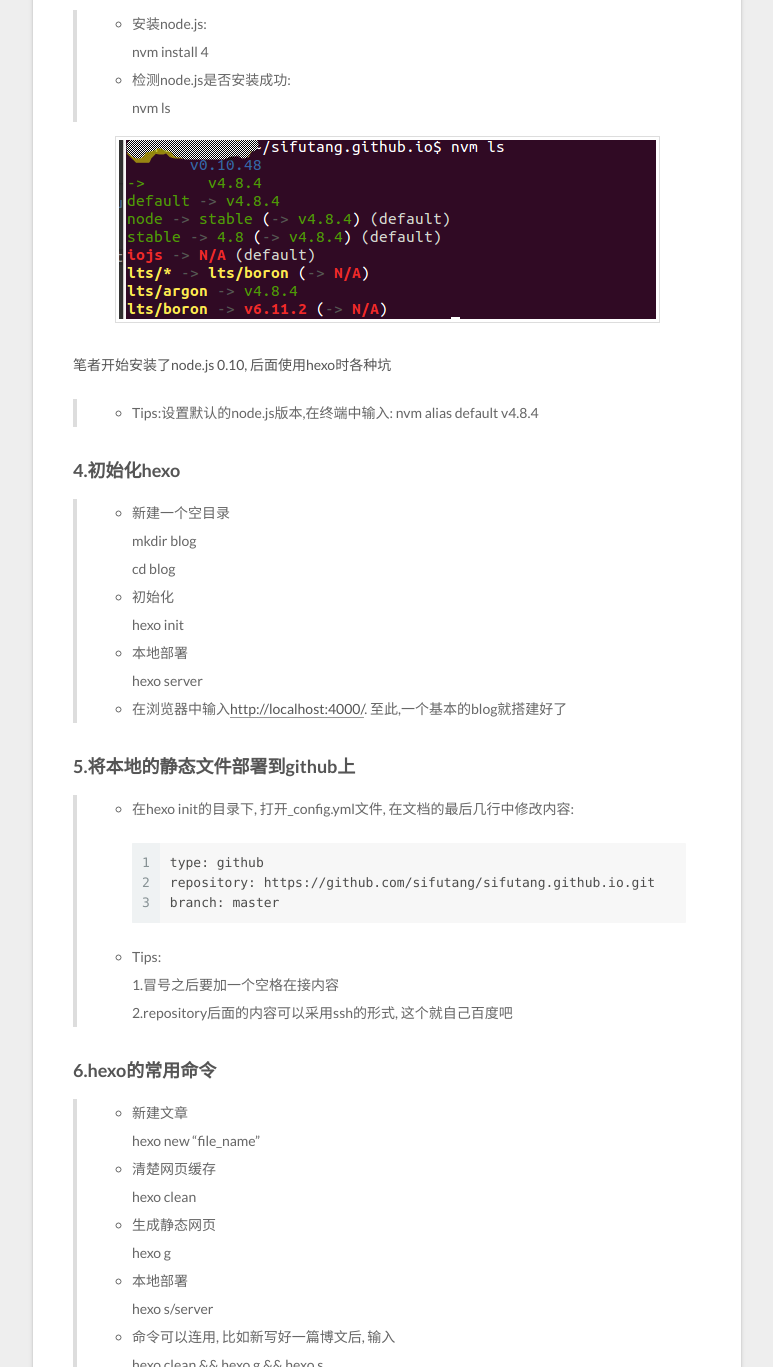
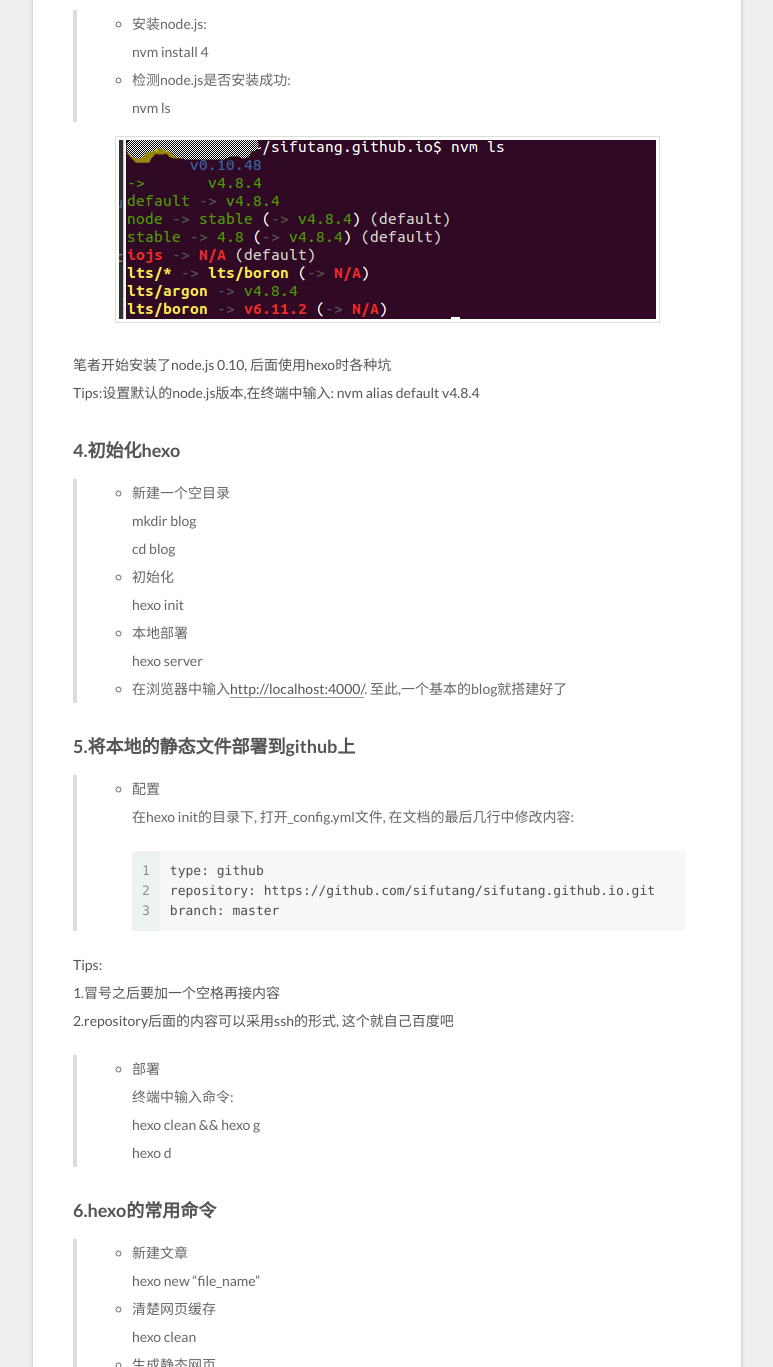
Before and after one commit to sifutang/sifutang.github.io, a plain HTML site: page index.html in a window 1280 px wide. Shown: the part 1140-2507 px from the top of the page, without its empty margins (379-1152 px from the left). Drawn offline with Linux system fonts and the light colour scheme.

Commit message:
Site updated: 2017-08-19 10:00:19

```diff
--- a/css/main.css
+++ b/css/main.css
@@ -1808,7 +1808,7 @@ pre .javascript .function {
   width: 4px;
   height: 4px;
   border-radius: 50%;
-  background: #ddd420;
+  background: #ff8aed;
 }
 .links-of-blogroll {
   font-size: 13px;
--- a/index.html
+++ b/index.html
@@ -381,12 +381,7 @@
 <li>检测node.js是否安装成功:<br>nvm ls</li>
 </ul>
 </blockquote>
-<p><img src="../../images/nvm_list.png" alt="nvm_list"><br>笔者开始安装了node.js 0.10, 后面使用hexo时各种坑</p>
-<blockquote>
-<ul>
-<li>Tips:设置默认的node.js版本,在终端中输入: nvm alias default v4.8.4</li>
-</ul>
-</blockquote>
+<p><img src="../../images/nvm_list.png" alt="nvm_list"><br>笔者开始安装了node.js 0.10, 后面使用hexo时各种坑<br>Tips:设置默认的node.js版本,在终端中输入: nvm alias default v4.8.4</p>
 <h3 id="4-初始化hexo"><a href="#4-初始化hexo" class="headerlink" title="4.初始化hexo"></a>4.初始化hexo</h3><blockquote>
 <ul>
 <li>新建一个空目录<br>mkdir blog<br>cd blog</li>
@@ -397,11 +392,14 @@
 </blockquote>
 <h3 id="5-将本地的静态文件部署到github上"><a href="#5-将本地的静态文件部署到github上" class="headerlink" title="5.将本地的静态文件部署到github上"></a>5.将本地的静态文件部署到github上</h3><blockquote>
 <ul>
-<li><p>在hexo init的目录下, 打开_config.yml文件, 在文档的最后几行中修改内容:</p>
-<figure class="highlight plain"><table><tr><td class="gutter"><pre><div class="line">1</div><div class="line">2</div><div class="line">3</div></pre></td><td class="code"><pre><div class="line">type: github</div><div class="line">repository: https://github.com/sifutang/sifutang.github.io.git</div><div class="line">branch: master</div></pre></td></tr></table></figure>
+<li>配置<br>在hexo init的目录下, 打开_config.yml文件, 在文档的最后几行中修改内容:<figure class="highlight plain"><table><tr><td class="gutter"><pre><div class="line">1</div><div class="line">2</div><div class="line">3</div></pre></td><td class="code"><pre><div class="line">type: github</div><div class="line">repository: https://github.com/sifutang/sifutang.github.io.git</div><div class="line">branch: master</div></pre></td></tr></table></figure>
 </li>
-<li><p>Tips:<br>1.冒号之后要加一个空格在接内容<br>2.repository后面的内容可以采用ssh的形式, 这个就自己百度吧</p>
-</li>
+</ul>
+</blockquote>
+<p>Tips:<br>1.冒号之后要加一个空格再接内容<br>2.repository后面的内容可以采用ssh的形式, 这个就自己百度吧</p>
+<blockquote>
+<ul>
+<li>部署<br>终端中输入命令:<br>hexo clean &amp;&amp; hexo g<br>hexo d</li>
 </ul>
 </blockquote>
 <h3 id="6-hexo的常用命令"><a href="#6-hexo的常用命令" class="headerlink" title="6.hexo的常用命令"></a>6.hexo的常用命令</h3><blockquote>
@@ -626,7 +624,7 @@
 
 
             <div class="site-state-item site-state-tags">
-              <a href="/about/index.html">
+              <a href="/categories/index.html">
                 <span class="site-state-item-count">1</span>
                 <span class="site-state-item-name">标签</span>
               </a>
```
Also changed, not shown: 2017/08/10/hello-world/index.html (+1 -1 lines), 2017/08/18/create_blog_on_ubuntu/index.html (+10 -12 lines), 404/index.html (+1 -1 lines), about/index.html (+1 -1 lines), archives/2017/08/index.html (+1 -1 lines), archives/2017/index.html (+1 -1 lines), archives/index.html (+1 -1 lines), categories/index.html (+1 -1 lines), tags/index.html (+1 -1 lines), tags/环境搭载/index.html (+1 -1 lines).
